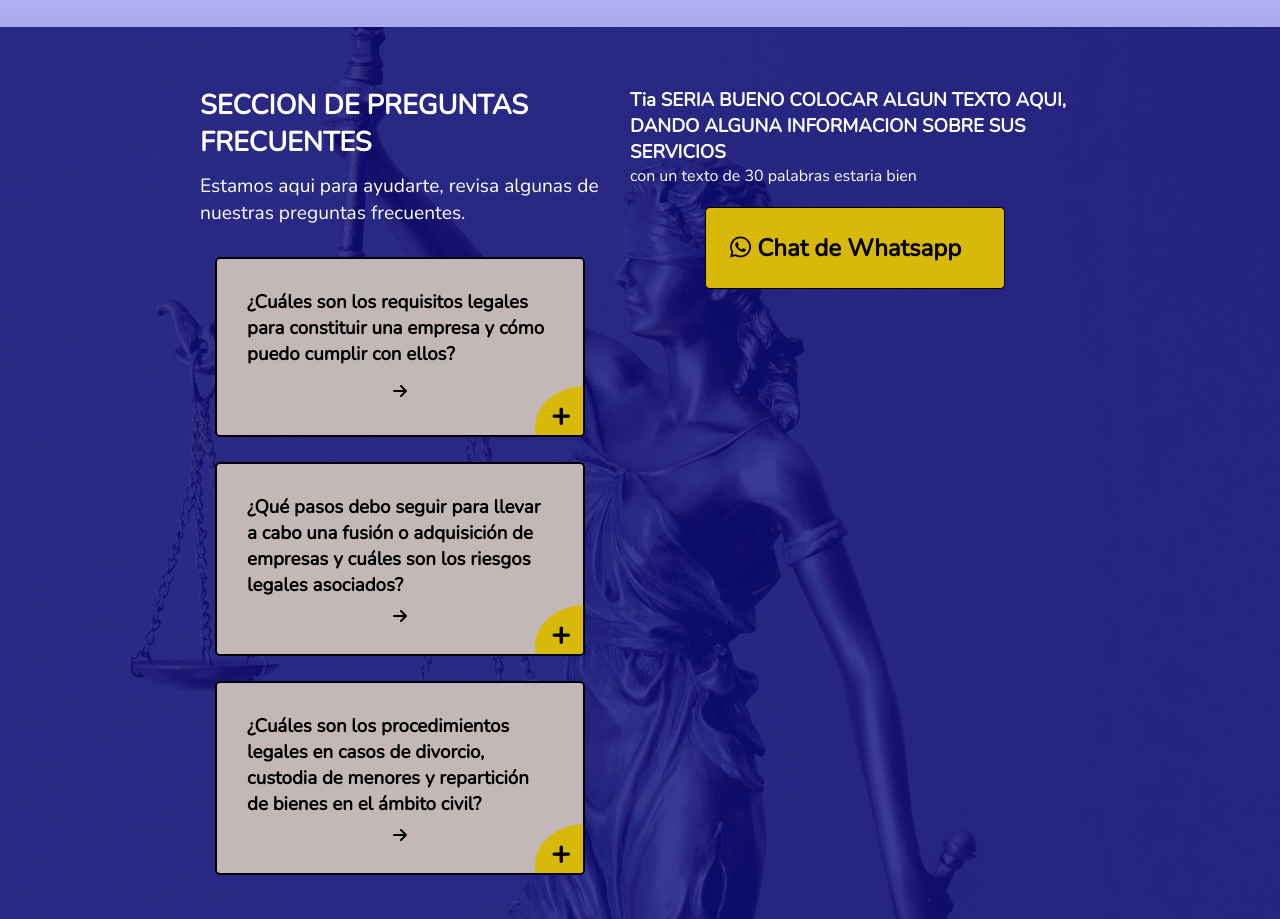
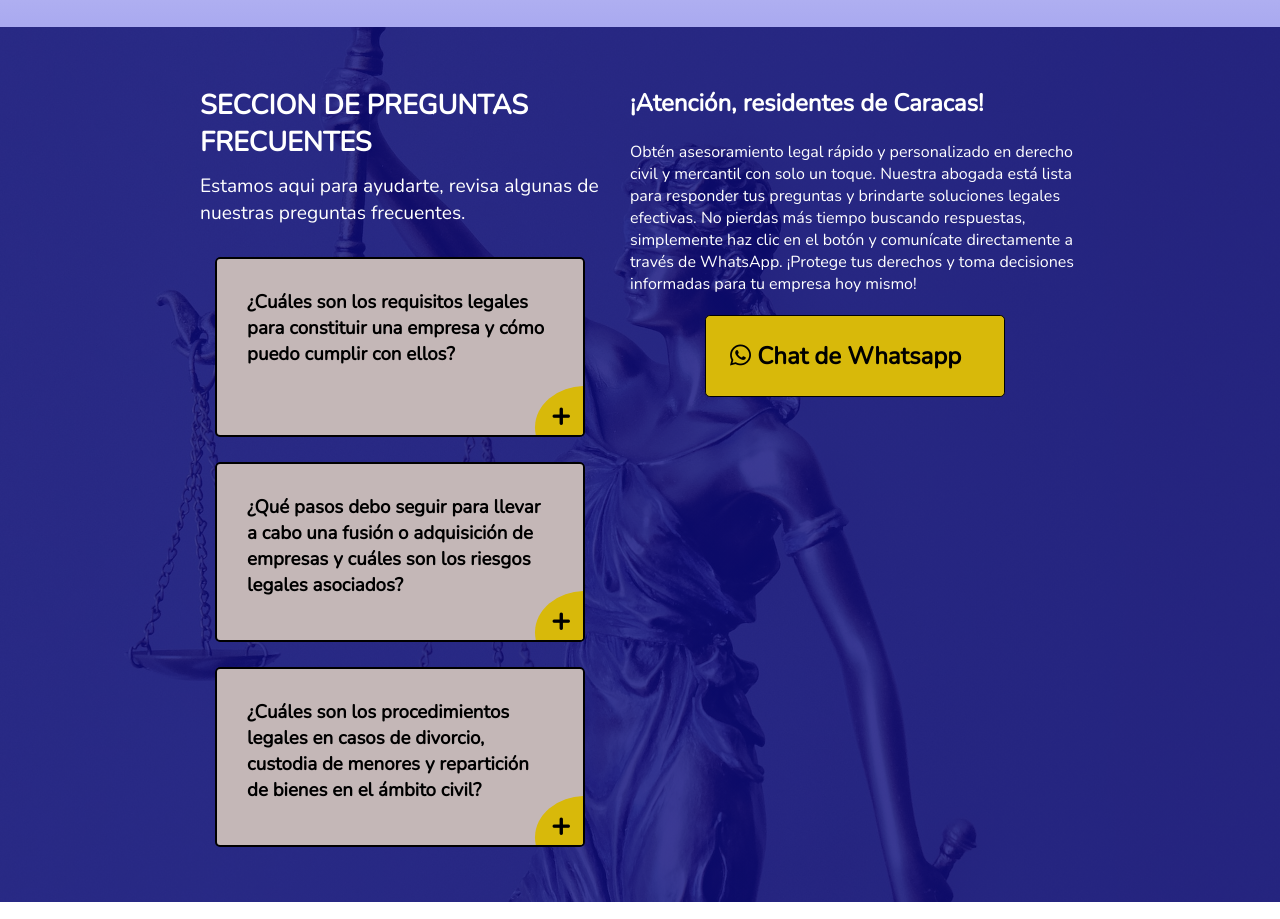
Before and after one commit to abogadamagdiele/abogadamagdiele.github.io, a plain HTML site: page index.html in a window 1280 px wide. Shown: the part 1307-2226 px from the top of the page. Drawn offline with nearby package versions, Linux system fonts and the light colour scheme.

```diff
--- a/index.html
+++ b/index.html
@@ -145,7 +145,6 @@
                         <header class="card-header">
                             <h3 class="card-title">¿Cuáles son los requisitos legales para constituir una empresa y cómo puedo cumplir con ellos?
                             </h3>
-                            <i class="fa-sharp fa-solid fa-arrow-right"></i>
                         </header>
                         <div class="card-content">
 
@@ -157,7 +156,6 @@
                         <header class="card-header">
                             <h3 class="card-title">¿Qué pasos debo seguir para llevar a cabo una fusión o adquisición de empresas y cuáles son los riesgos legales asociados?
                             </h3>
-                            <i class="fa-sharp fa-solid fa-arrow-right"></i>
                         </header>
                         <div class="card-content">
                             <p>Para llevar a cabo una fusión o adquisición de empresas, es esencial realizar un análisis exhaustivo de la empresa objetivo, evaluar los aspectos legales y contractuales, y negociar los términos y condiciones del acuerdo. Los riesgos legales asociados incluyen problemas de cumplimiento normativo, responsabilidad por deudas o litigios pendientes. Nuestro equipo legal te guiará a través de cada paso, asegurándonos de minimizar los riesgos y proteger tus intereses en todo momento.</p>
@@ -168,7 +166,6 @@
                         <header class="card-header">
                             <h3 class="card-title">¿Cuáles son los procedimientos legales en casos de divorcio, custodia de menores y repartición de bienes en el ámbito civil?
                             </h3>
-                            <i class="fa-sharp fa-solid fa-arrow-right"></i>
                         </header>
                         <div class="card-content">
                             <p>Los procedimientos legales en casos de divorcio, custodia de menores y repartición de bienes pueden variar según las leyes locales. Por lo general, implican presentar una demanda de divorcio, negociar acuerdos de custodia y régimen de visitas, y establecer la división de bienes y deudas. Nuestro equipo legal especializado en derecho civil te ayudará a comprender y navegar por estos procesos legales, trabajando para proteger tus derechos y buscar soluciones equitativas para todas las partes involucradas.</p>
@@ -180,8 +177,8 @@
                 <article class="complementary-text">
                     <div class="complementary-title">
 
-                        <h3>Tia SERIA BUENO COLOCAR ALGUN TEXTO AQUI, DANDO ALGUNA INFORMACION SOBRE SUS SERVICIOS</h3>
-                        <p>con un texto de 30 palabras estaria bien</p>
+                        <h2>¡Atención, residentes de Caracas!</h2><br>
+                        <p>Obtén asesoramiento legal rápido y personalizado en derecho civil y mercantil con solo un toque. Nuestra abogada está lista para responder tus preguntas y brindarte soluciones legales efectivas. No pierdas más tiempo buscando respuestas, simplemente haz clic en el botón y comunícate directamente a través de WhatsApp. ¡Protege tus derechos y toma decisiones informadas para tu empresa hoy mismo!</p>
                         <a href="#" class="centred btn "><i class="fa-brands fa-whatsapp"></i> Chat de Whatsapp</a>
                     </div>
                 </article>
```
Also changed, not shown: img_1.jpg (renamed from assets/img_1.jpg).
